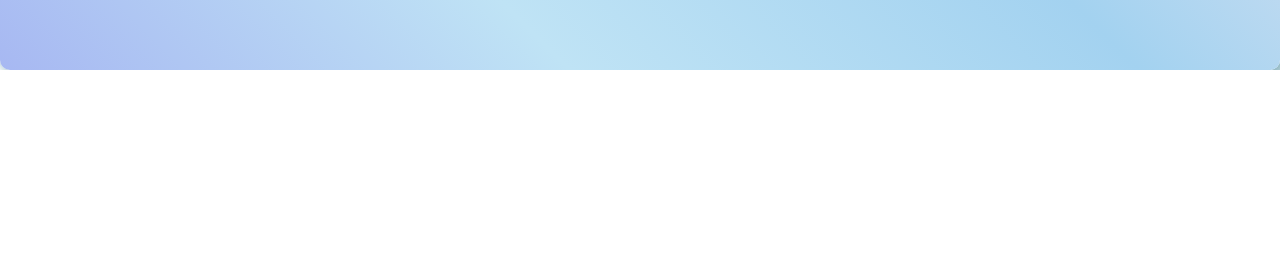
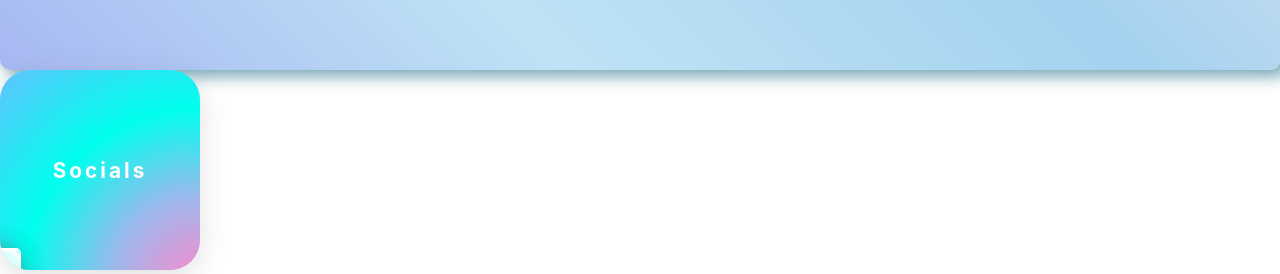
Before and after one commit to GannaGavrylova/my_seifen_shop, a React (Create React App) app: page / in a window 1280 px wide. Shown: the part 930-1204 px from the top of the page. Before the commit the page ends 1000 px from the top, so only its background shows below. Built offline with nearby package versions, Linux system fonts and the light colour scheme.

Commit message:
added component sozlogos

```diff
--- /dev/null
+++ b/src/components/sozlogos/index.jsx
@@ -0,0 +1,74 @@
+import styles from "./styles.module.css";
+export const Sozlogos = () => {
+  return (
+    <div className={styles.card}>
+      <div className={styles.background}></div>
+      <div
+        className={styles.logoTitle}
+        //    className={`${styles.logo} ${styles.logoTitle}`}
+      >
+        Socials
+      </div>
+      <div className={styles.logo}>
+        <svg
+          xmlns="http://www.w3.org/2000/svg"
+          viewBox="0 0 29.667 31.69"
+          className={styles.logoSvg}
+        >
+          <path
+            id="path6"
+            data-name="path_6"
+            d="M12.827,1,628A1.561,1.561,0,0,1,14.31,0h2.964a1.561,1.561,0,0,1,1.483,1.628v11.9a9.252,9.252,0,0,1-2.432,6.852q-2.432,2.409-6.963,2.409T2.4,20.452Q0,18.094,0,13.669V1.628A1.561,1.561,0,0,1,1.483,0h2.98A1.561,1.561,0,0,1,5.947,1.628V13.191a5.635,5.635,0,0,0,.85,3.451,3.153,3.153,0,0,0,2.582-1.076,5.836,5.836,0,0,0,.816-3.486Z"
+            style={{ transform: "translate(0 0)" }}
+          ></path>
+          <path
+            id="path7"
+            data-name="path_7"
+            d="M75.207,20.857a1.561,0,0,1-1.483,1.628h-2.98a1.561,1.561,0,0,1-1.483-1.628V1.628A1.561,1.561,0,0,1,70.743,0h2.98a1.561,1.561,0,0,1,1.483,1.628Z"
+            style={{ transform: "translate(-45.910)" }}
+          ></path>
+          <path
+            id="path8"
+            data-name="path_8"
+            d="M 0,80.018A1.561,1.561,0,0,1,1.483,78.39h26.7a1.561,1.561,0,0,1,1.483,1.628v2.006a1.561,1.561,0,0,1-1.483,1.628H1.483A1.561,1.561,0,0,1,0,82.025Z"
+            style={{ transform: "translate(0 -51.963)" }}
+          ></path>
+        </svg>
+      </div>
+      <div className={`${styles.box} ${styles.box1}`}>
+        <span className={styles.icon}>
+          <svg
+            viewBox="0 0 30 30"
+            xmlns="http://www.w3.org/2000/svg"
+            className={styles.svg}
+          >
+            <path d="M 9.9980469 3 C 6.1390469 3 3 6.1419531 3 10.001953 L 3 20.001953 C 3 23.860953 6.1419531 27 10.001953 27 L 20.001953 27 C 23.860953 27 27 23.858047 27 19.998047 L 27 9.9980469 C 27 6.1390469 23.858047 3 19.998047 3 L 9.9980469 3 z M 22 7 C 22.552 7 23 7.448 23 8 C 23 8.552 22.552 9 22 9 C 21.448 9 21 8.552 21 8 C 21 7.448 21.448 7 22 7 z M 15 9 C 18.309 9 21 11.691 21 15 C 21 18.309 18.309 21 15 21 C 11.691 21 9 18.309 9 15 C 9 11.691 11.691 9 15 9 z M 15 11 A 4 4 0 0 0 11 15 A 4 4 0 0 0 15 19 A 4 4 0 0 0 19 15 A 4 4 0 0 0 15 11 z"></path>
+          </svg>
+        </span>
+      </div>
+      <div className={`${styles.box} ${styles.box2}`}>
+        <span className={styles.icon}>
+          <svg
+            viewBox="0 0 512 512"
+            xmlns="http://www.w3.org/2000/svg"
+            className={styles.svg}
+          >
+            <path d="M459.37 151.716c.325 4.548.325 9.097.325 13.645 0 138.72-105.583 298.558-298.558 298.558-59.452 0-114.68-17.219-161.137-47.106 8.447.974 16.568 1.299 25.34 1.299 49.055 0 94.213-16.568 130.274-44.832-46.132-.975-84.792-31.188-98.112-72.772 6.498.974 12.995 1.624 19.818 1.624 9.421 0 19.843-1.3 27.614-3.573-48.081-9.747-84.143-51.98-84.143-102.985v-1.299c13.969 7.797 30.214 12.67 47.431 13.319-28.264-18.843-46.781-51.005-46.781-87.391 0-19.492 5.197-37.36 14.294-52.954 51.655 63.675 129.3 105.258 216.365 109.807-1.624-7.797-2.599-15.918-2.599-24.04 0-57.828 46.782-104.934 104.934-104.934 30.213 0 57.502 12.67 76.67 33.137 23.715-4.548 46.456-13.32 66.599-25.34-7.798 24.366-24.366 44.833-46.132 57.827 21.117-2.273 41.584-8.122 60.426-16.243-14.292 20.791-32.161 39.308-52.628 54.253z"></path>
+          </svg>
+        </span>
+      </div>
+      <div className={`${styles.box} ${styles.box3}`}>
+        <span className={styles.icon}>
+          <svg
+            viewBox="0 0 640 512"
+            xmlns="http://www.w3.org/2000/svg"
+            className={styles.svg}
+          >
+            <path d="M524.531,69.836a1.5,1.5,0,0,0-.764-.7A485.065,485.065,0,0,0,404.081,32.03a1.816,1.816,0,0,0-1.923.91,337.461,337.461,0,0,0-14.9,30.6,447.848,447.848,0,0,0-134.426,0,309.541,309.541,0,0,0-15.135-30.6,1.89,1.89,0,0,0-1.924-.91A483.689,483.689,0,0,0,116.085,69.137a1.712,1.712,0,0,0-.788.676C39.068,183.651,18.186,294.69,28.43,404.354a2.016,2.016,0,0,0,.765,1.375A487.666,487.666,0,0,0,176.02,479.918a1.9,1.9,0,0,0,2.063-.676A348.2,348.2,0,0,0,208.12,430.4a1.86,1.86,0,0,0-1.019-2.588,321.173.321.173,0,0,1-45.868-21.853,1.885,1.885,0,0,1-.185-3.126c3.082-2.309,6.166-4.711,9.109-7.137a1.819,1.819,0,0,1,1.0-.256c96.229,43.917,200.41,43.917,295.5,0a1.812,1.812,0,0,1,1.924.233c2.944,2.426,6.027,4.851,9.132,7.16a1.884,1.884,0,0,1-.162,3.126,301.407,301.407,0,0,1-45.89,21.83,1.875,1.875,0,0,0-1,2.611,391.055,391.055,391.055,0,0,0,30.014,48.815,1.864,1.864,0,0,0,2.063.7A486.048,486.048,0,0,0,610.7,405.729a1.882,1.882,0,0,0,.765-1.352C623.729,277.594,590.933,167.465,524.531,69.836ZM222.491,337.58c-28.972,0-52.844-26.587-52.844-59.239S193.056,219.1,222.491,219.1c29.665,0,53.306,26.82,52.843,59.239C275.334,310.993,251.924,337.58,222.491,337.58Zm195.38,0c-28.971,0-52.843-26.587-52.843-59.239S388.437,219.1,417.871,219.1c29.667,0,53.307,26.82,52.844,59.239C470.715,310.993,447.538,337.58,417.871,337.58Z"></path>
+          </svg>
+        </span>
+      </div>
+      <div className={`${styles.box} ${styles.box4}`}></div>
+    </div>
+  );
+};
--- /dev/null
+++ b/src/components/sozlogos/styles.module.css
@@ -0,0 +1,166 @@
+.card {
+  position: relative;
+  width: 200px;
+  height: 200px;
+  background: lightgray;
+  border-radius: 30px;
+  overflow: hidden;
+  box-shadow: rgba(100, 100, 111, 0.2) 0px 7px 29px 0px;
+  transition: all 1s ease-in-out;
+}
+
+.background {
+  position: absolute;
+  inset: 0;
+  background: radial-gradient(
+    circle at 100% 107%,
+    #ff89cc 0%,
+    #9cb8ec 30%,
+    #00ffee 60%,
+    #62c2fe 100%
+  );
+}
+.logo {
+  position: absolute;
+  right: 50%;
+  bottom: 50%;
+  transform: translate(50%, 50%);
+  transition: all 0.6s ease-in-out;
+}
+
+.logo .logoSvg {
+  fill: white;
+  width: 30px;
+  height: 30px;
+}
+
+.icon {
+  display: inline-block;
+  width: 20px;
+  height: 20px;
+}
+
+.icon .svg {
+  fill: rgba(255, 255, 255, 0.797);
+  width: 100%;
+  transition: all 0.5s ease-in-out;
+}
+
+.box {
+  position: absolute;
+  padding: 10px;
+  text-align: right;
+  background: rgba(255, 255, 255, 0.389);
+  border-top: 2px solid rgb(255, 255, 255);
+  border-right: 1px solid white;
+  border-radius: 10% 13% 42% 0%/10% 12% 75% 0%;
+  box-shadow: rgba(100, 100, 111, 0.364) -7px 7px 29px 0px;
+  transform-origin: bottom left;
+  transition: all 1s ease-in-out;
+}
+
+.box::before {
+  content: "";
+  position: absolute;
+  inset: 0;
+  border-radius: inherit;
+  opacity: 0;
+  transition: all 0.5s ease-in-out;
+}
+
+.box:hover .svg {
+  fill: white;
+}
+.box1 {
+  width: 70%;
+  height: 70%;
+  bottom: -70%;
+  left: -70%;
+}
+
+.box::before {
+  background: radial-gradient(
+    circle at 30% 107%,
+    #fdf497 0%,
+    #fdf497 5%,
+    #ff53d4 60%,
+    #62c2fe 90%
+  );
+}
+.box1:hover::before {
+  opacity: 1;
+}
+.box1:hover .icon .svg {
+  filter: drop-shadow(0 0 5px white);
+}
+.box2 {
+  width: 50%;
+  height: 50%;
+  bottom: -50%;
+  left: -50%;
+  transition-delay: 0.2s;
+}
+
+.box2::before {
+  background: radial-gradient(circle at 30% 107%, #91e9ff 0%, #00acee 90%);
+}
+.box2:hover::before {
+  opacity: 1;
+}
+.box2:hover .icon .svg {
+  filter: drop-shadow(0 0 5px white);
+}
+
+.box3 {
+  width: 30%;
+  height: 30%;
+  bottom: -30%;
+  left: -30%;
+  transition-delay: 0.4s;
+}
+.box3::before {
+  background: radial-gradient(circle at 30% 107%, #969fff 0%, #b349ff 90%);
+}
+.box3:hover::before {
+  opacity: 1;
+}
+
+.box3:hover .icon .svg {
+  filter: drop-shadow(0 0 5px white);
+}
+
+.box4 {
+  width: 10%;
+  height: 10%;
+  bottom: -10%;
+  left: -10%;
+  transition-delay: 0.6s;
+}
+
+.card:hover {
+  transform: scale(1.1);
+}
+.card:hover .box {
+  bottom: -1px;
+  left: -1px;
+}
+.card:hover .logo {
+  transform: translate(0, 0);
+  bottom: 20px;
+  right: 20px;
+}
+.logoTitle {
+  font-size: 1.3em;
+  font-weight: 700;
+  color: #ffffff;
+  letter-spacing: 3px;
+  position: absolute;
+  right: 50%;
+  bottom: 50%;
+  transform: translate(50%, 50%);
+  transition: all 0.6s ease-in-out;
+}
+.card:hover .logoTitle {
+  transform: translate(90px, -62px);
+  letter-spacing: 0pxs;
+}
--- a/src/pages/home/index.jsx
+++ b/src/pages/home/index.jsx
@@ -1,6 +1,7 @@
 import styles from "./styles.module.css";
 import { useState } from "react";
 import bannerImage from "../../assets/images/bannerImage.jpg";
+import { Sozlogos } from "../../components/sozlogos";
 
 function Home() {
   const [isHovered, setIsHovered] = useState(false);
@@ -78,6 +79,7 @@ function Home() {
           </span>
         </button>
       </div>
+      <Sozlogos />
     </main>
   );
 }
```
